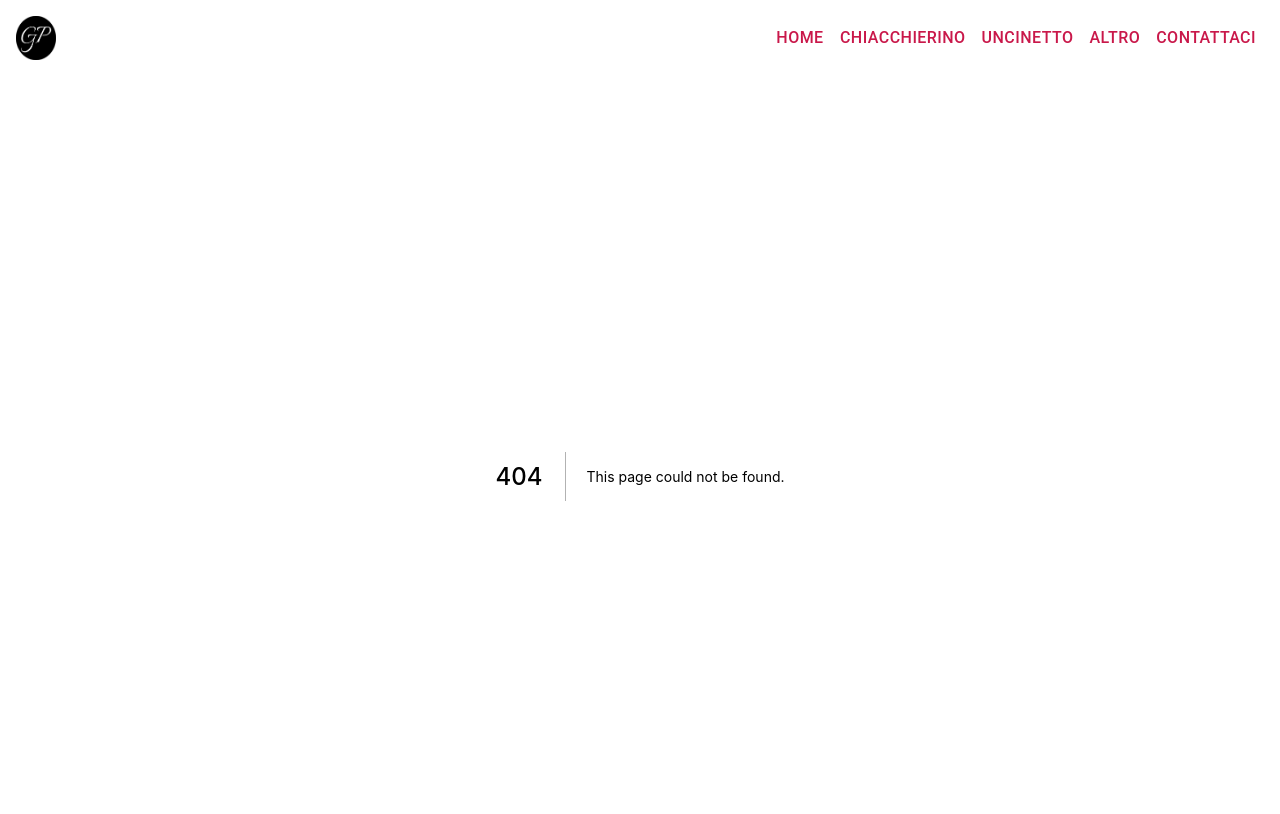
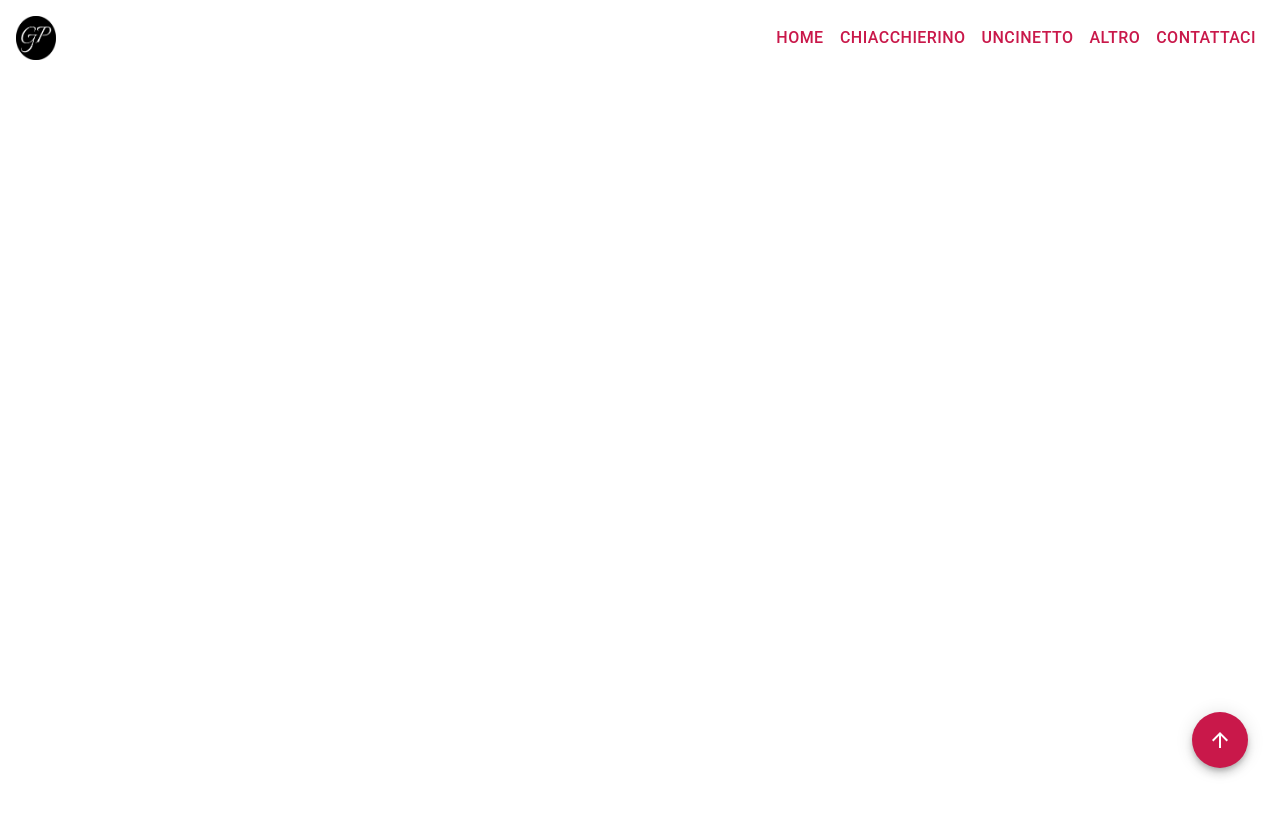
Before and after one commit to Tommaso4497/nodiin, a Next.js app: page /components/BackToTop in a window 1280 px wide. Before the commit this address had no page. Shown: the top 814 px of the page. Built offline with nearby package versions, Linux system fonts and the light colour scheme; a web font is replaced by a local one.

Commit message:
add back to top button

```diff
--- /dev/null
+++ b/pages/components/BackToTop.js
@@ -0,0 +1,31 @@
+import { Fab, Tooltip } from "@mui/material";
+import React from "react";
+import ArrowUpwardIcon from "@mui/icons-material/ArrowUpward";
+
+const BackToTop = () => {
+  const scrolling = () => {
+    window.scrollTo({
+      top: "0",
+      behavior: "smooth",
+    });
+  };
+  return (
+    <div>
+      <Tooltip title="Torna su"  >
+        <Fab
+          color="primary"
+          onClick={scrolling}
+          style={{
+            position: "fixed",
+            bottom: "2rem",
+            right: "2rem",
+          }}
+        >
+          <ArrowUpwardIcon color="#fff" />
+        </Fab>
+      </Tooltip>
+    </div>
+  );
+};
+
+export default BackToTop;
--- a/pages/components/SingleCard.js
+++ b/pages/components/SingleCard.js
@@ -83,7 +83,6 @@ const SingleCard = ({ title, image, descr, imZ, category, link, cat }) => {
 
       <InfoDialog
         open={openInfo}
-        title={title}
         zoomedImg={imZ}
         onClose={() =>{ setOpenInfo(false)}}
       />
```
Also changed, not shown: pages/other/index.js (+15 -2 lines).
